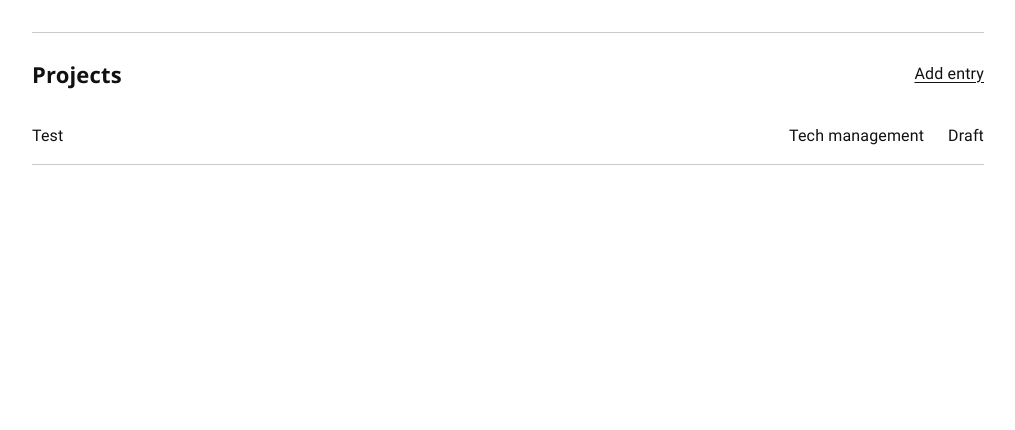
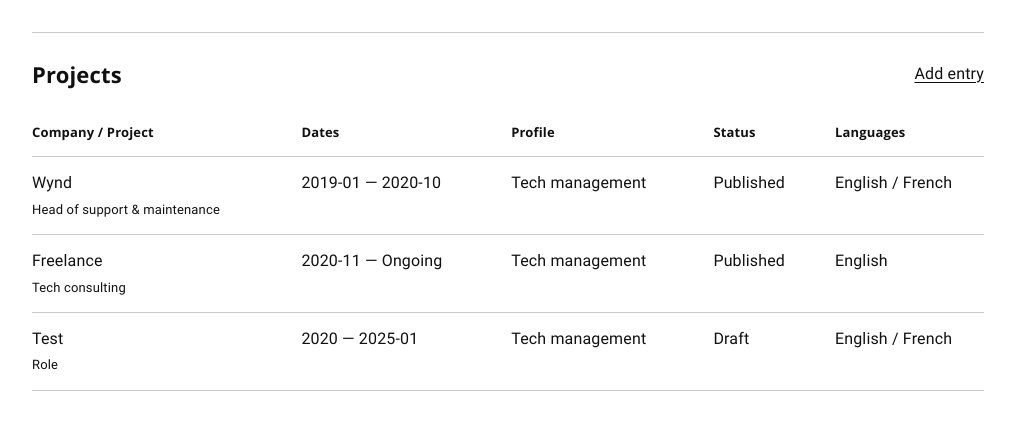
Before and after one commit to EricBisceglia/e-bis, a PHP site: page /admin/entries in a window 1280 px wide. Shown: the part 169-599 px from the top of the page, without its empty margins (132-1147 px from the left). Run offline with PHP 8.4, Linux system fonts and the light colour scheme.

Commit message:
Improve the list of entries

```diff
--- a/admin/entries.php
+++ b/admin/entries.php
@@ -188,9 +188,9 @@ if(($_SERVER['REQUEST_METHOD'] ?? '') === 'POST')
 
 
 ///////////////////////////////////////////////////////////////////////////////////////////////////////////////////////
+// Prepare the entry list
+
 // Fetch entries
-
-// Prepare entries for display
 $entries = array();
 try
 {
@@ -204,6 +204,51 @@ catch(Exception $error)
 
   if(!$entry_error)
     $entry_error = 'admin_entry_error_storage';
+}
+
+// Initialize entries
+$entry_rows = array();
+
+// Process each saved entry for display
+foreach(array_reverse($entries) as $saved_entry)
+{
+  // Prefer the current interface language when available
+  $display_language = $lang_lower;
+
+  // Fallback to the other language if needed
+  if($saved_entry[$display_language]['title'] === '')
+    $display_language = ($display_language === 'en') ? 'fr' : 'en';
+
+  // Prepare the entry dates for display
+  $entry_dates = array();
+
+  // Add the start date if available
+  if($saved_entry['start'] !== '')
+    $entry_dates[] = htmlspecialchars($saved_entry['start'], ENT_QUOTES, 'UTF-8');
+
+  // Add the end date, or indicate if still ongoing
+  if($saved_entry['ongoing'])
+    $entry_dates[] = __('admin_entry_ongoing');
+  else if($saved_entry['end'] !== '')
+    $entry_dates[] = htmlspecialchars($saved_entry['end'], ENT_QUOTES, 'UTF-8');
+
+  // Prepare the list of languages that have content for this entry
+  $entry_languages = array();
+  foreach(array('en', 'fr') as $available_language)
+  {
+    if($saved_entry[$available_language]['title'] !== '')
+      $entry_languages[] = __('admin_language_'.$available_language);
+  }
+
+  // Prepare the row for HTML output
+  $entry_rows[] = array(
+    'title'     => htmlspecialchars($saved_entry[$display_language]['title'], ENT_QUOTES, 'UTF-8'),
+    'role'      => htmlspecialchars($saved_entry[$display_language]['role'], ENT_QUOTES, 'UTF-8'),
+    'dates'     => implode(' — ', $entry_dates) ?: '—',
+    'profile'   => __('home_'.$saved_entry['profile']),
+    'status'    => __('admin_entry_'.$saved_entry['status']),
+    'languages' => implode(' / ', $entry_languages),
+  );
 }
 
 
@@ -326,24 +371,51 @@ catch(Exception $error)
               <?=__('admin_entries_empty')?>
             </p>
             <?php else: ?>
-          <ul class="admin-entry-list">
-            <?php foreach(array_reverse($entries) as $saved_entry): ?>
-            <li>
-              <span>
-                <?=htmlspecialchars(
-                  $saved_entry['en']['title'] !== ''
-                  ? $saved_entry['en']['title']
-                  : $saved_entry['fr']['title'],
-                  ENT_QUOTES,
-                  'UTF-8'
-                )?>
-              </span>
 
-              <span><?=__('home_'.$saved_entry['profile'])?></span>
-              <span><?=__('admin_entry_'.$saved_entry['status'])?></span>
-            </li>
+            <table class="admin-entry-table">
+              <thead>
+                <tr>
+                  <th scope="col"><?=__('admin_entry_title')?></th>
+                  <th scope="col"><?=__('admin_entry_dates')?></th>
+                  <th scope="col"><?=__('admin_entry_profile')?></th>
+                  <th scope="col"><?=__('admin_entry_status')?></th>
+                  <th scope="col"><?=__('admin_entry_languages')?></th>
+                </tr>
+              </thead>
+
+              <tbody>
+              <?php foreach($entry_rows as $entry_row): ?>
+              <tr>
+                <td data-label="<?=__('admin_entry_title')?>">
+                  <div>
+                    <?=$entry_row['title']?>
+
+                    <?php if($entry_row['role'] !== ''): ?>
+                    <span class="admin-entry-role"><?=$entry_row['role']?></span>
+                    <?php endif; ?>
+                  </div>
+                </td>
+
+                <td data-label="<?=__('admin_entry_dates')?>">
+                  <?=$entry_row['dates']?>
+                </td>
+
+                <td data-label="<?=__('admin_entry_profile')?>">
+                  <?=$entry_row['profile']?>
+                </td>
+
+                <td data-label="<?=__('admin_entry_status')?>">
+                  <?=$entry_row['status']?>
+                </td>
+
+                <td data-label="<?=__('admin_entry_languages')?>">
+                  <?=$entry_row['languages']?>
+                </td>
+              </tr>
               <?php endforeach; ?>
-          </ul>
+            </tbody>
+            </table>
+
             <?php endif; ?>
 
         </section>
--- a/css/admin.css
+++ b/css/admin.css
@@ -40,6 +40,23 @@
 
 .admin-profiles { display: grid; grid-template-columns: repeat(3, minmax(0, 1fr)) ;
                   gap: 20px; margin: 24px 0 0; padding: 0; list-style: none;      }
+
+/*********************************************************************************************************************/
+/*                                                                                                                   */
+/*                                                     ENTRY LIST                                                    */
+/*                                                                                                                   */
+/*********************************************************************************************************************/
+
+.admin-entry-table    { width: 100%; border-collapse: collapse;                           }
+.admin-entry-table th, .admin-entry-table td
+                      { padding: 14px 24px 14px 0; text-align: left; vertical-align: top  ;
+                           border-bottom: 1px solid var(--color-border);                  }
+.admin-entry-table th { font-size: 13px; font-family: "Open Sans", Arial, sans-serif      ;
+                           font-weight: 700;                                              }
+.admin-entry-table td { overflow-wrap: anywhere;                                          }
+.admin-entry-table th:last-child, .admin-entry-table td:last-child
+                      { padding-right: 0;                                                 }
+.admin-entry-role     { display: block; margin-top: 4px; font-size: 13px;                 }
 
 /*********************************************************************************************************************/
 /*                                                                                                                   */
@@ -90,10 +107,21 @@
 /*                                                                                                                   */
 /*********************************************************************************************************************/
 
-@media (max-width: 620px)                                         {
-.admin .page          { padding-top: 32px;                        }
-.admin h1             { font-size: 28px;                          }
-.admin-profiles       { grid-template-columns: 1fr; gap: 14px;    }
+@media (max-width: 620px)                                                                   {
+.admin .page              { padding-top: 32px;                                              }
+.admin h1                 { font-size: 28px;                                                }
+.admin-profiles           { grid-template-columns: 1fr; gap: 14px;                          }
 .entry-settings, .entry-dates, .entry-translations
-                      { grid-template-columns: 1fr;               }
-.admin-entry-list li  { grid-template-columns: 1fr; gap: 4px;   } }
+                          { grid-template-columns: 1fr;                                     }
+.admin-entry-list li      { grid-template-columns: 1fr; gap: 4px;                           }
+.admin-entry-table thead  { display: none;                                                  }
+.admin-entry-table, .admin-entry-table tbody  { display: block;                             }
+.admin-entry-table tr     { display: grid; grid-template-columns: repeat(2, minmax(0, 1fr)) ;
+                            gap: 14px 24px; padding: 18px 0;
+                            border-bottom: 1px solid var(--color-border);                   }
+.admin-entry-table td     { display: block; padding: 0; border: 0;                          }
+.admin-entry-table td:first-child
+                          { grid-column: 1 / -1;                                            }
+.admin-entry-table td::before
+                          { content: attr(data-label); display: block                       ;
+                            margin-bottom: 4px; font-size: 13px;                          } }
--- a/lang/admin.lang.php
+++ b/lang/admin.lang.php
@@ -30,7 +30,7 @@ ___('admin_profiles_description', 'FR', "Présentations & compétences pour chaq
 
 /*********************************************************************************************************************/
 /*                                                                                                                   */
-/*                                                    ENTRY EDITOR                                                   */
+/*                                                      ENTRIES                                                      */
 /*                                                                                                                   */
 /*********************************************************************************************************************/
 
@@ -59,6 +59,12 @@ ___('admin_language_en',     'EN', "English");
 ___('admin_language_en',     'FR', "Anglais");
 ___('admin_language_fr',     'EN', "French");
 ___('admin_language_fr',     'FR', "Français");
+
+// Entry list
+___('admin_entry_dates',     'EN', "Dates");
+___('admin_entry_dates',     'FR', "Dates");
+___('admin_entry_languages', 'EN', "Languages");
+___('admin_entry_languages', 'FR', "Langues");
 
 // Entry actions
 ___('admin_entry_add',    'EN', "Add entry");
```
Also changed, not shown: data/entries.json (+46 -0 lines). Lines whose indentation alone changed are shown as unchanged.
